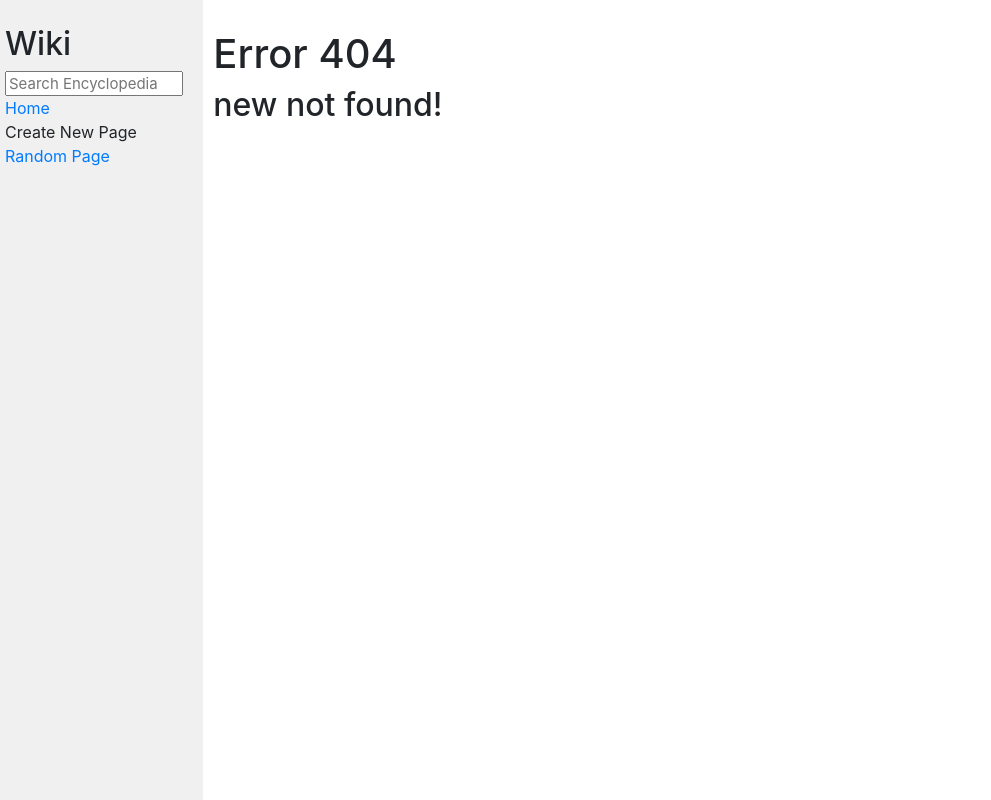
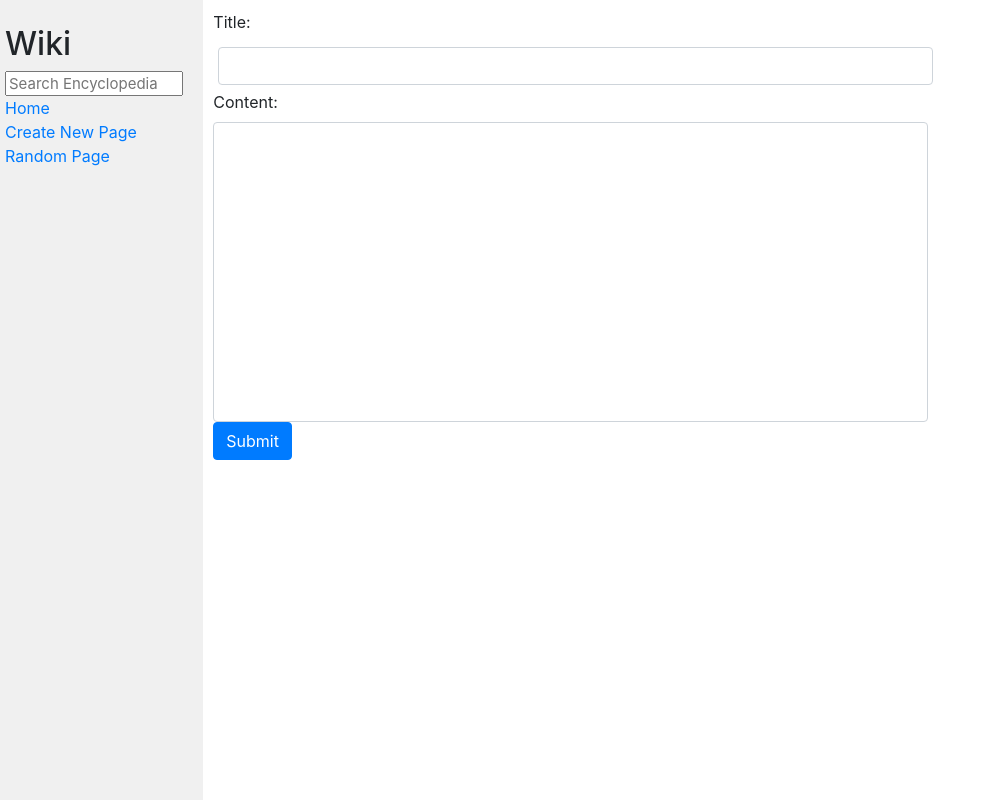
Before and after one commit to mohamed-elhaj/CS50-wiki, a Django app: page /wiki/new in a window 1280 px wide. Shown: the whole page, without its empty margins (0-991 px from the left). Run offline with Django 3.2, Linux system fonts and the light colour scheme; some libraries are stand-ins or nearby versions.

Commit message:
project1

```diff
--- a/encyclopedia/templates/encyclopedia/entry.html
+++ b/encyclopedia/templates/encyclopedia/entry.html
@@ -4,4 +4,5 @@
 
 {% block body %}
     {{content|safe}}
+    <a href="/wiki/{{title}}/edit" style="color: white"><button class="btn btn-primary">Edit</button></a>
 {% endblock %}
--- a/encyclopedia/templates/encyclopedia/error.html
+++ b/encyclopedia/templates/encyclopedia/error.html
@@ -3,6 +3,6 @@
 {% block title %} Error {% endblock %}
 
 {% block body %}
-    <h1>Error 404</h1>
-    <h2>{{name}} not found!</h2>
+    <h1>{{ error_type }}</h1>
+    <h2>{{ error_content }}</h2>
 {% endblock %}
--- a/encyclopedia/templates/encyclopedia/layout.html
+++ b/encyclopedia/templates/encyclopedia/layout.html
@@ -12,14 +12,14 @@
         <div class="row">
             <div class="sidebar col-lg-2 col-md-3">
                 <h2>Wiki</h2>
-                <form>
-                    <input class="search" type="text" name="q" placeholder="Search Encyclopedia">
+                <form action="{% url 'search' %}">
+                    <input class="search" type="text" name="q" placeholder="Search Encyclopedia" autocomplete='off'>
                 </form>
                 <div>
                     <a href="{% url 'index' %}">Home</a>
                 </div>
                 <div>
-                    Create New Page
+                    <a href="/wiki/new" >Create New Page</a>
                 </div>
                 <div>
                     <a href="/wiki/random">Random Page</a>
@@ -29,6 +29,7 @@
             </div>
             <div class="main col-lg-10 col-md-9">
                 {% block body %}
+
                 {% endblock %}
             </div>
         </div>
--- /dev/null
+++ b/encyclopedia/templates/encyclopedia/new_page.html
@@ -0,0 +1,12 @@
+{% extends "encyclopedia/layout.html" %}
+
+{% block title %} New Page{% endblock %}
+
+{% block body %}
+<form action="{% url 'new' %}" method="post" autocomplete="off">
+    {% csrf_token %}
+    {{ form }}
+    <button class="btn btn-primary" type="submit">Submit</button>
+
+  </form>
+{% endblock %}
--- a/encyclopedia/urls.py
+++ b/encyclopedia/urls.py
@@ -5,5 +5,8 @@ from . import views
 urlpatterns = [
     path("", views.index, name="index"),
     path("random", views.random, name="random_page"),
+    path("new", views.new, name="new"),
+    path("search", views.search, name="search"),
+    path("<str:entry>/edit", views.edit, name="edit"),
     path("<str:entry>", views.entry, name="entry")
 ]
--- a/encyclopedia/util.py
+++ b/encyclopedia/util.py
@@ -9,7 +9,7 @@ def list_entries():
     Returns a list of all names of encyclopedia entries.
     """
     _, filenames = default_storage.listdir("entries")
-    return list(sorted(re.sub(r"\.md$", "", filename)
+    return list(sorted(re.sub(r"\.md$", "", filename).upper()
                 for filename in filenames if filename.endswith(".md")))
 
 
--- a/encyclopedia/views.py
+++ b/encyclopedia/views.py
@@ -1,8 +1,17 @@
 from django.shortcuts import render
+from django.http import HttpResponseRedirect
+from django.urls import reverse
 from markdown2 import Markdown
 from random import randint
+from django import forms
+from . import util
+import re
 
-from . import util
+class NewPageForm(forms.Form):
+    title = forms.CharField(label="Title", widget=forms.TextInput(attrs={'class': 'form-control col-md-6 col-lg-8', 'style': 'margin: 5px'}))
+    content = forms.CharField(widget=forms.Textarea(attrs={'class': 'form-control col-md-8 col-lg-8', 'rows': 3, 'style': 'height: 300px; resize: none'}))
+    edit = forms.BooleanField(initial=False, widget=forms.HiddenInput(), required=False)
+
 
 
 def index(request):
@@ -17,7 +26,8 @@ def entry(request, entry):
     page = util.get_entry(entry)
     if page is None:
         return render(request, "encyclopedia/error.html", {
-            "name": entry
+            "error_type": "Error 404",
+            "error_content": "Page not found!"
         })
     else:
         return render(request, "encyclopedia/entry.html", {
@@ -29,8 +39,80 @@ def random(request):
     markdowner = Markdown()
     entries = util.list_entries()
     random_page = entries[randint(0, len(entries) - 1)]
-    random_page = util.get_entry(random_page)
+    page = util.get_entry(random_page)
     return render(request, "encyclopedia/entry.html", {
-        "title": "random_page",
-        "content": markdowner.convert(random_page)
+        "title": random_page,
+        "content": markdowner.convert(page)
     })
+
+def edit(request, entry):
+    page = util.get_entry(entry)
+    if not page:
+        return render(request, "encyclopedia/error.html", {
+            "error_type": "",
+            "error_content": "Page Not Found!"
+        })
+    else:
+        form = NewPageForm()
+        form.fields["title"].initial = entry
+        form.fields["title"].widget = forms.HiddenInput()
+        # Dsipaly the content of the page
+        form.fields["content"].initial = page
+        # Set "edit" = True to pass "new" function's condition
+        form.fields["edit"].initial = True
+        # Let "new" function deals with the logic
+        return render(request, "encyclopedia/new_page.html", {
+            "form": form,
+            "entry": entry
+        })
+
+
+
+
+
+def new(request):
+    if request.method == "POST":
+        form = NewPageForm(request.POST)
+        if form.is_valid():
+            title = form.cleaned_data["title"]
+            content = form.cleaned_data["content"]
+            # if the page is not existed and (edit is not required)
+            if title.upper() in util.list_entries() and form.cleaned_data["edit"] == False:
+                return render(request, "encyclopedia/error.html", {
+                    "error_type": "",
+                    "error_content": title.capitalize() + " is already exsisted!"
+                })
+                # if the page is not existed or edit is required
+            else:
+                util.save_entry(title, content)
+                return HttpResponseRedirect(reverse("entry", kwargs={'entry': title}))
+        else:
+            return render(request, "encyclopedia/new_page.html", {
+                "form": form,
+                "edit": True
+            })
+
+    else:
+        return render(request, "encyclopedia/new_page.html", {
+            "form": NewPageForm()
+        })
+
+def search(request):
+    page = request.GET.get('q')
+    # Check for a perfect match
+    if page.upper() in util.list_entries():
+        return HttpResponseRedirect(reverse("entry", kwargs={"entry": page}))
+    # if there is no perfect match
+    else:
+        results = []
+        for entry in util.list_entries():
+            if page.upper() in entry:
+                results.append(entry)
+        if len(results) > 0:
+            return render(request, "encyclopedia/search.html", {
+                "results": results
+            })
+        else:
+            return render(request, "encyclopedia/index.html", {
+                "entries": util.list_entries()
+            })
```
Also changed, not shown: encyclopedia/templates/encyclopedia/search.html (added, +11 -0 lines), entries/Flask.md (added, +3 -0 lines), entries/Git.md (+18 -0 lines).
